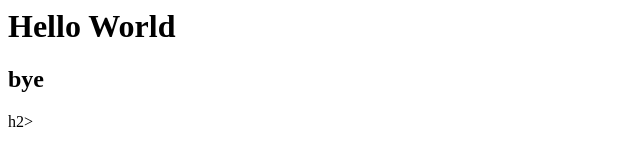
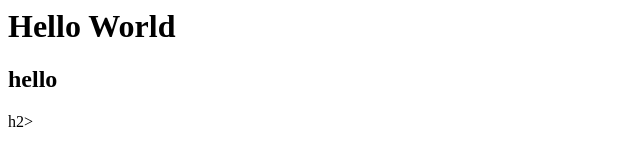
Before and after one commit to jobanpreet27/challenge-1, a website: page public/index.html in a window 1280 px wide. Shown: the full height of the page, 0-640 px from the left. Drawn offline with Linux system fonts and the light colour scheme.

Commit message:
Update index.html

```diff
--- a/public/index.html
+++ b/public/index.html
@@ -1,2 +1,2 @@
 <h1>Hello World</h1>
-<h2> bye</h2>h2>
+<h2> hello</h2>h2>
```
